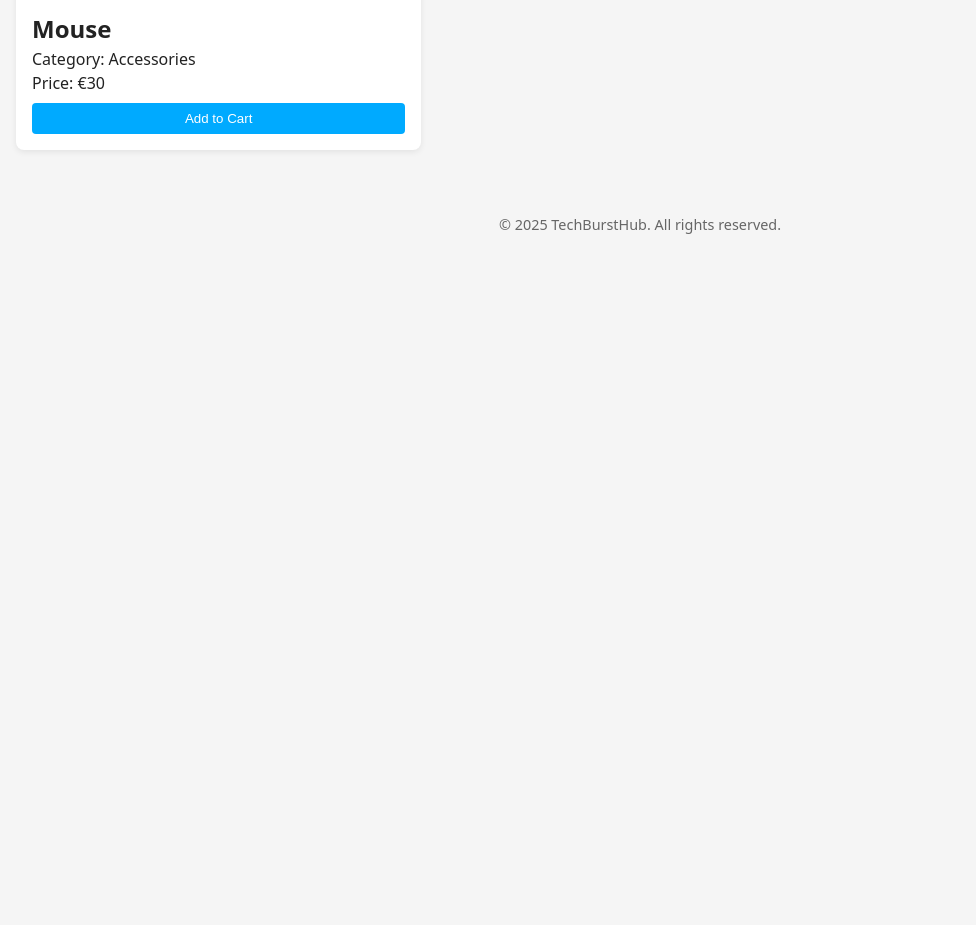
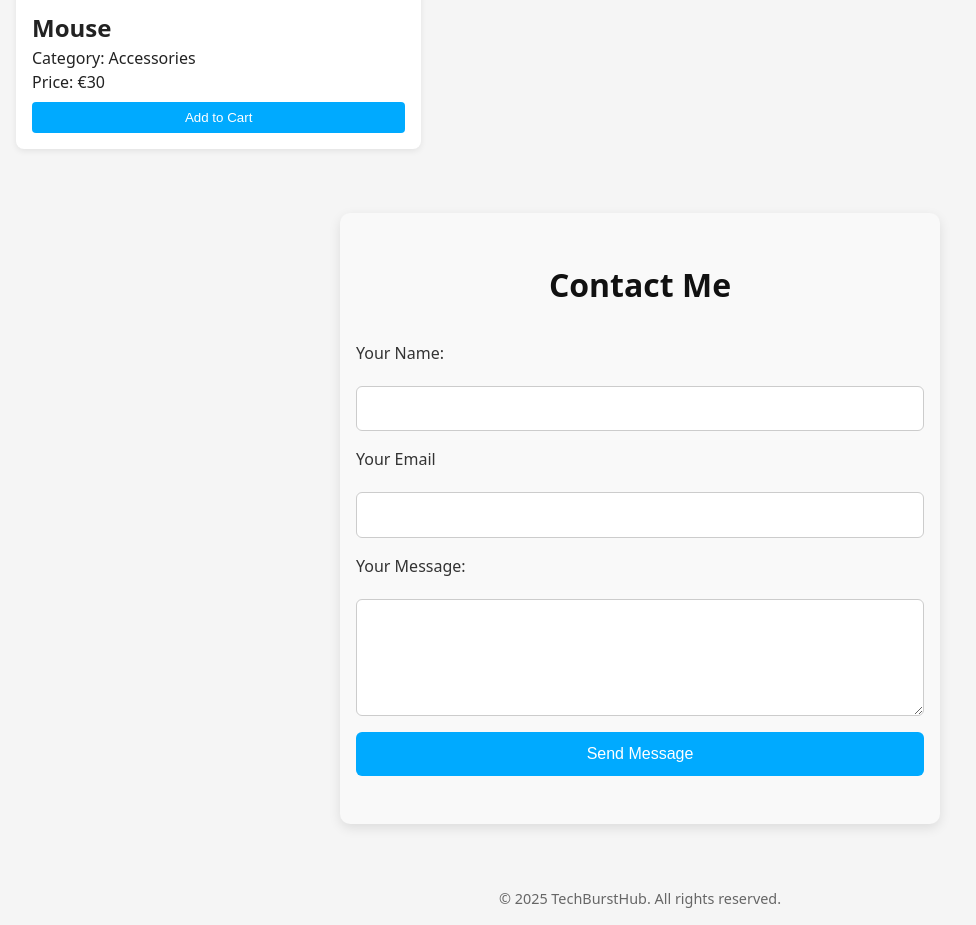
Before and after one commit to Ifo816/Frontend-Demo, a plain HTML site: page index.html in a window 1280 px wide. Shown: the part 1532-2457 px from the top of the page, without its empty margins (0-976 px from the left). Before the commit the page ends 1783 px from the top, so only its background shows below. Drawn offline with Linux system fonts and the light colour scheme.

Commit message:
Styled and functional Form

```diff
--- a/index.html
+++ b/index.html
@@ -1,8 +1,6 @@
 <!--
  You can now:
-Add real images for your products.
 Later, you can add contact forms, project sections, or even a cart functionality.
-
 -->
 
 <!DOCTYPE html>
@@ -54,7 +52,21 @@ Later, you can add contact forms, project sections, or even a cart functionality
   <main class="main">
     <div class="products" id="products"></div>
   </main>
+<!--Contact Form-->
+<section id="contact" class="contact">
+    <h2>Contact Me</h2>
+    <form action="https://formspree.io/f/mlgeygjj" method="POST">
+        <label for="name">Your Name:</label>
+        <input type="text" id="name" name="name" required>
 
+        <label for="email">Your Email</label>
+        <input type="email" id="email" name="email" required>
+
+        <label for="message">Your Message:</label>
+        <textarea name="message" id="message" rows="5" required></textarea>
+        <button type="submit">Send Message</button>
+    </form>
+</section>
   <!-- Footer -->
   <footer class="footer">
     &copy; 2025 TechBurstHub. All rights reserved.
--- a/styles.css
+++ b/styles.css
@@ -1,10 +1,6 @@
 /*
  You can now:
-
-Add real images for your products.
-
 Later, you can add contact forms, project sections, or even a cart functionality.
-
 */
 
 
@@ -73,17 +69,17 @@ body {
   padding: 2rem 1rem;
   background: linear-gradient(135deg, #00aaff, #00ffaa);
   color: white;
+
 }
 
+
 .hero h1 {
-  font-size: 2rem;
-  margin-bottom: 0.5rem;
+    font-size: 2.5rem;
+    text-shadow: 2px 2px 6px rgba(0, 0, 0, 0.5);
 }
-
 .hero p {
-  font-size: 1.2rem;
+    text-shadow: 1px 1px 4px rgba(0, 0, 0, 0.4);
 }
-
 /* ===== Filters ===== */
 .filters {
   display: flex;
@@ -200,3 +196,77 @@ body {
     padding: 1rem 0;
   }
 }
+.contact {
+    background-color: #f9f9f9; /* light background*/
+    padding: 3rem 1rem;
+    max-width: 600px;
+    margin: 3rem auto;
+    border-radius: 10px;
+    box-shadow: 0 6px 20px rgba(0, 0, 0, 0.1);
+    text-align:center;
+
+
+    max-width: 600px;
+    box-shadow: 0 4px 12px rgba(0, 0, 0, 0.1);
+}
+
+.contact h2{
+    font-size: 2rem;
+    margin-bottom: 2rem;
+    color: #111;
+}
+
+.contact form{
+    display: flex;
+    flex-direction: column;
+    gap: 1rem; /* space between fields*/
+}
+
+.contact label{
+    text-align: left;
+    font-weight: 500;
+    margin-bottom: 0.3rem;
+    color: #333;
+}
+
+/* Inputs and Textarea */
+
+.contact input, textarea{
+    padding: 0.8rem;
+    border-radius: 6px;
+    border: 1px solid #ccc;
+    font-size: 1rem;
+    transition: border-color 0.3s, box-shadow 0.3s;
+    width: 100%;
+
+}
+
+.contact input:focus, textarea:focus{
+    border-color: #00aaff;
+    box-shadow: 0 0 5px rgba(0, 170, 255, 0.3);
+    outline: none;
+}
+
+/* Button */
+.contact button {
+    padding: 0.8rem;
+    font-size: 1rem;
+    background-color: #00aaff;
+    color:white;
+    border: none;
+    border-radius: 6px;
+    cursor: pointer;
+    transition: background 0.3s, transform 0.2s;
+}
+
+.contact button:hover{
+    background-color: #0088cc;
+    transform: scale(1.03);
+}
+
+/* Responsive */
+@media (max-width: 600px) {
+    .contact {
+        padding: 2rem 1rem;
+    }
+}
```
Also changed, not shown: script.js (+15 -2 lines).
